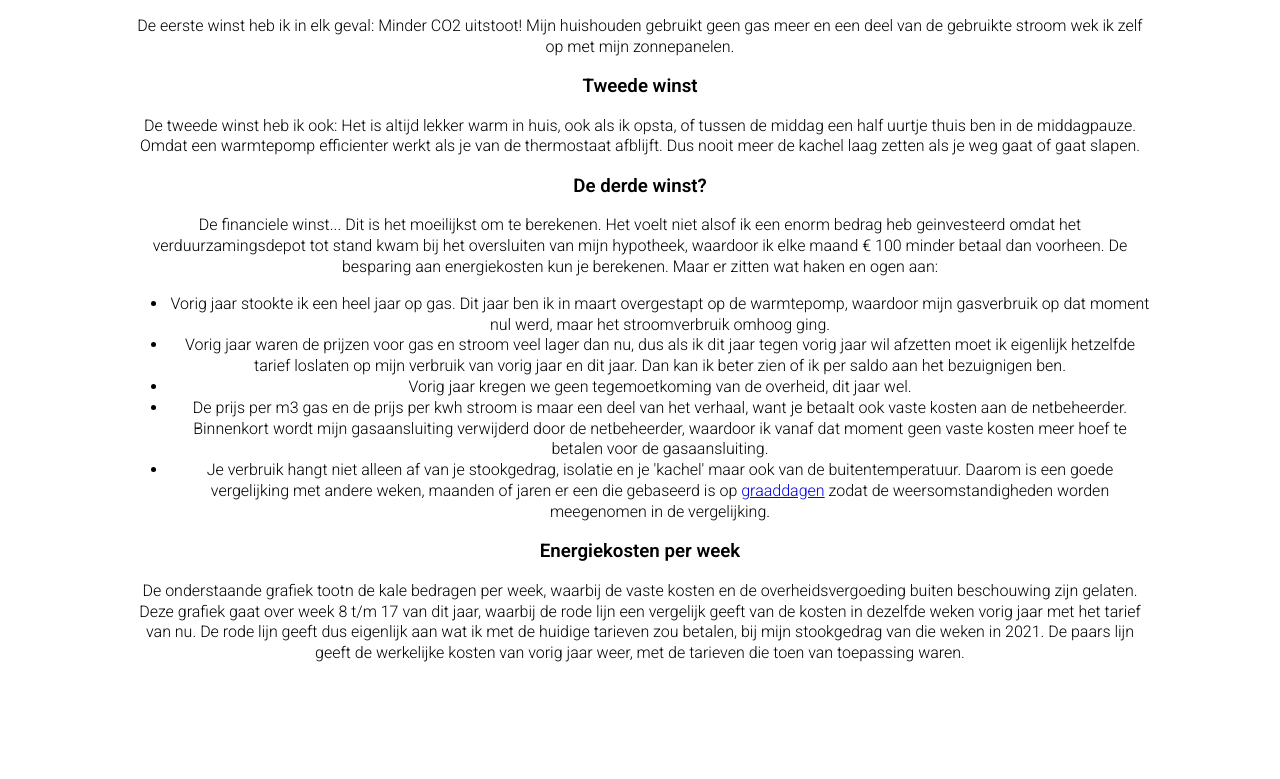
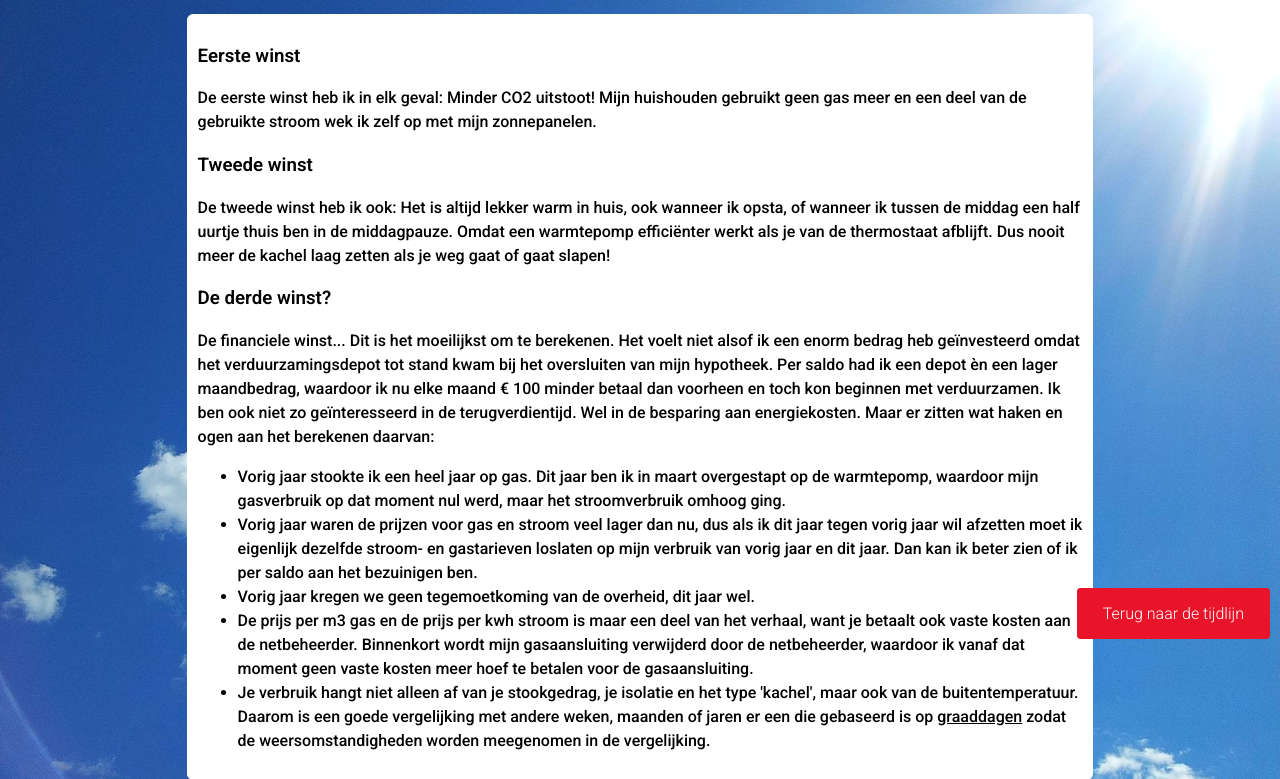
Before and after one commit to dianebk/eindopdracht, a plain HTML site: page energie.html in a window 1280 px wide. Shown: the part 145-924 px from the top of the page. Drawn offline with Linux system fonts and the light colour scheme; a script that the page names is missing; a web font is replaced by a local one.

Commit message:
timeline bijgewerkt, energie af
timeline bijgewerkt, energie af

```diff
--- a/energie.html
+++ b/energie.html
@@ -12,58 +12,75 @@
     <title>Energie</title>
 </head>
 
-<body onload="makeChart()"></body>
+<body onload="makeChart()">
+    <h1>Energieverbruik</h1>
 <div class="intro">
-    <h1>Energieverbruik</h1>
+    <div class="winst">
     <h3>Eerste winst</h3>
     <p>De eerste winst heb ik in elk geval: Minder CO2 uitstoot! Mijn huishouden gebruikt geen gas meer en een deel van
         de gebruikte stroom wek ik zelf op met mijn zonnepanelen.</p>
     <h3>Tweede winst</h3>
-    <p>De tweede winst heb ik ook: Het is altijd lekker warm in huis, ook als ik opsta, of tussen de middag een half
-        uurtje thuis ben in de middagpauze. Omdat een warmtepomp efficienter werkt als je van de thermostaat afblijft.
-        Dus nooit meer de kachel laag zetten als je weg gaat of gaat slapen. </p>
+    <p>De tweede winst heb ik ook: Het is altijd lekker warm in huis, ook wanneer ik opsta, of wanneer ik tussen de middag
+        een
+        half
+        uurtje thuis ben in de middagpauze. Omdat een warmtepomp efficiënter werkt als je van de thermostaat afblijft.
+        Dus nooit meer de kachel laag zetten als je weg gaat of gaat slapen! </p>
     <h3>De derde winst?</h3>
     <p>De financiele winst... Dit is het moeilijkst om te berekenen. Het voelt niet alsof ik een enorm bedrag heb
-        geinvesteerd omdat het verduurzamingsdepot tot stand kwam bij het oversluiten van mijn hypotheek, waardoor ik
-        elke maand &euro; 100 minder betaal dan voorheen. De besparing aan energiekosten kun je berekenen. Maar er
-        zitten wat haken en ogen aan:
+        geïnvesteerd omdat het verduurzamingsdepot tot stand kwam bij het oversluiten van mijn hypotheek. Per saldo had ik een
+        depot èn een lager maandbedrag, waardoor ik nu elke maand &euro; 100 minder betaal dan voorheen en toch kon beginnen met
+        verduurzamen. Ik ben ook niet zo geïnteresseerd in de terugverdientijd. Wel in de besparing aan energiekosten. Maar er
+        zitten
+        wat haken en ogen aan het berekenen daarvan:
     <ul>
         <li>Vorig jaar stookte ik een heel jaar op gas. Dit jaar ben ik in maart overgestapt op de warmtepomp, waardoor
             mijn gasverbruik op dat moment nul werd, maar het stroomverbruik omhoog ging.</li>
         <li>Vorig jaar waren de prijzen voor gas en stroom veel lager dan nu, dus als ik dit jaar tegen vorig jaar wil
-            afzetten moet ik eigenlijk hetzelfde tarief loslaten op mijn verbruik van vorig jaar en dit jaar. Dan kan ik
-            beter zien of ik per saldo aan het bezuignigen ben.</li>
+            afzetten moet ik eigenlijk dezelfde stroom- en gastarieven loslaten op mijn verbruik van vorig jaar en dit jaar. Dan kan
+            ik
+            beter zien of ik per saldo aan het bezuinigen ben.</li>
         <li>Vorig jaar kregen we geen tegemoetkoming van de overheid, dit jaar wel.</li>
         <li>De prijs per m3 gas en de prijs per kwh stroom is maar een deel van het verhaal, want je betaalt ook vaste
             kosten aan de netbeheerder. Binnenkort wordt mijn gasaansluiting verwijderd door de netbeheerder, waardoor
             ik vanaf dat moment geen vaste kosten meer hoef te betalen voor de gasaansluiting.</li>
-        <li>Je verbruik hangt niet alleen af van je stookgedrag, isolatie en je 'kachel' maar ook van de
+        <li>Je verbruik hangt niet alleen af van je stookgedrag, je isolatie en het type 'kachel', maar ook van de
             buitentemperatuur. Daarom is een goede vergelijking met andere weken, maanden of jaren er een die gebaseerd
             is op <a href="https://www.gashelder.nl/bijlagen/wat-zijn-graaddagen/" target="_blank">graaddagen</a> zodat
             de weersomstandigheden worden meegenomen in de vergelijking. </li>
     </ul>
     </p>
+</div>
+</div>
+
     <div class="toelichtingchart">
         <h3>Energiekosten per week</h3>
-        <p>De onderstaande grafiek tootn de kale bedragen per week, waarbij de vaste kosten en de
-            overheidsvergoeding buiten beschouwing zijn gelaten. Deze grafiek gaat over week 8 t/m 17 van dit jaar,
-            waarbij de rode lijn een vergelijk geeft van de kosten in dezelfde weken vorig jaar met het tarief van nu.
+        <p>De onderstaande grafiek toont de kale bedragen per week, waarbij de vaste kosten en de
+            overheidsvergoeding buiten beschouwing zijn gelaten. Deze grafiek gaat over week 8 t/m 17 van dit jaar en vorig
+            jaar,
+            waarbij de rode lijn een vergelijking biedt van de kosten in dezelfde periode vorig jaar met het tarief van nu.
             De rode lijn geeft dus eigenlijk aan wat ik met de huidige tarieven zou betalen, bij mijn stookgedrag van
-            die weken in 2021. De paars lijn geeft de werkelijke kosten van vorig jaar weer, met de tarieven die toen
+            dezelfde periode in 2021. De paars lijn geeft de werkelijke kosten van vorig jaar weer, met de tarieven die toen
             van toepassing waren. </p>
-    </div>
+            <p>Zoals je ziet valt er voorlopig nog niet echt een trend te bespeuren. De ene week zijn mijn energiekosten hoger dan
+                vorig jaar, de andere week veel lager. Dat kan voor een groot deel te maken hebben met de weersomstandigheden in
+                dezelfde periode
+                vorig jaar, wat je dus alleen kunt ondervangen door met de voornoemde graaddagen te rekenen. Verder is de warmtepomp
+                pas na de winter (in week 11) geïnstalleerd, waardoor het eigenlijk pas na aankomende winter interessant zal zijn om
+                cijfers en
+                grafieken te bekijken.</p>
+
+            <div id="chartContainer"></div>
 </div>
-<div id="chartContainer" style="height: 600px; width: 100%;">
-</div>
-
-<div>
-    <table>
-        <tbody>
+<!-- <div id="wekentabel">
+    <table id="weeknummers">
+        <thead>
             <tr>
-                <th>Week nr</th>
+                <th>Week<br>nr</th>
                 <th>2021</th>
                 <th>2022</th>
             </tr>
+        </thead>
+        <tbody></tbody>
             <tr>
                 <td>8</td>
                 <td>22-02-2021 tot 28-02-2021</td>
@@ -124,8 +141,10 @@
             </tr>
         </tbody>
     </table>
+</div> -->
+<div id="terug">
+    <a class="terug-btn" href="timeline.html#anchor-energie">Terug naar de tijdlijn</a>
 </div>
-
 </body>
 
 
--- a/scripts/energie.js
+++ b/scripts/energie.js
@@ -1,4 +1,3 @@
-
 function makeChart() {
     var chart = new CanvasJS.Chart("chartContainer", {
         animationEnabled: true,
@@ -91,26 +90,26 @@ function makeChart() {
             {
                 type: "line",
                 showInLegend: true,
-                name: "totaalbedrag 2021 (tarief '22)",
-                color: "#FF0000",
+                name: "totaalbedrag 2021 (tarieven '21)",
+                color: "#9933FF",
                 dataPoints: [
-                    { y: 4.70, x: 17 },
-                    { y: 44.07, x: 16 },
-                    { y: 8.26, x: 15 },
-                    { y: 35.52, x: 14 },
-                    { y: 12.47, x: 13 },
-                    { y: 21.35, x: 12 },
-                    { y: 43.37, x: 11 },
-                    { y: 40.42, x: 10 },
-                    { y: 21.12, x: 9 },
-                    { y: 35.71, x: 8 }
+                    { y: 2.86, x: 17 },
+                    { y: 24.32, x: 16 },
+                    { y: 4.85, x: 15 },
+                    { y: 19.82, x: 14 },
+                    { y: 7.04, x: 13 },
+                    { y: 12.05, x: 12 },
+                    { y: 24.23, x: 11 },
+                    { y: 22.54, x: 10 },
+                    { y: 11.93, x: 9 },
+                    { y: 20.03, x: 8 }
                 ]
             },
             {
                 type: "line",
                 showInLegend: true,
-                name: "totaalbedrag 2021 (tarief '21)",
-                color: "#9933FF",
+                name: "totaalbedrag 2021 (tarieven '22)",
+                color: "#FF0000",
                 dataPoints: [
                     { y: 4.70, x: 17 },
                     { y: 44.07, x: 16 },
--- a/styles/energie.css
+++ b/styles/energie.css
@@ -1,4 +1,110 @@
-#chartDiv {
+html {
+    background: url(../images/blue-sky.jpg) no-repeat top right fixed;
+    -webkit-background-size: cover;
+    -moz-background-size: cover;
+    -o-background-size: cover;
+    background-size: cover;
+}
+
+body {
+    display: flex;
+    flex-direction: column;
+    flex-wrap: wrap;
+}
+
+body h1 {
+    color: white;
+    font-size: 3.2rem;
+    margin: 70px 0 20px 0;
+}
+
+.intro,
+.toelichtingchart {
+    background-color: white;
+    max-width: 70%;
+    text-align: left;
+    border: 1px solid white;
+    border-radius: 6px;
+    padding: 10px 10px;
+    margin: 40px;
+    line-height: 1.5rem;
+    font-weight: 500;
+}
+
+.intro a:link {
+    color: black;
+    text-decoration: underline;
+}
+
+.intro a:visited {
+    color: black;
+    text-decoration: underline;
+}
+
+.intro a:hover {
+    color: black;
+    text-decoration: underline;
+}
+
+.toelichtingchart {
+    margin-bottom: 100px;
+}
+
+#chartContainer {
+    width: 95%;
+    height: 450px;
+    margin-bottom: 40px;
+}
+
+.canvasjs-chart-container {
+    top: 0;
+    left: 0;
+}
+
+.canvasjs-chart-canvas {
+    border: 10px solid white;
+    border-radius: 6px;
+}
+
+/* #wekentabel {
+    font-size: 0.5rem;
+    line-height: 0.7rem;
+    background-color: white;
+    border: 2px solid white;
+    border-radius: 6px;
+}
+
+thead,
+tbody {
+    border: 4px solid white;
+    border-radius: 6px;
+}
+
+#weeknummers {
+    font-family: Arial, Helvetica, sans-serif;
+    border-collapse: collapse;
     width: 100%;
-    height: 500px;
 }
+
+#weeknummers td,
+#weeknummers th {
+    border: 1px solid #ddd;
+    padding: 8px;
+    text-align: center;
+}
+
+#weeknummers tr:nth-child(even) {
+    background-color: #f2f2f2;
+}
+
+#weeknummers tr:hover {
+    background-color: #ddd;
+}
+
+#weeknummers th {
+    padding: 12px 5px 12px 5px;
+    text-align: center;
+    background-color: #04AA6D;
+    color: white;
+}
+*/
```
Also changed, not shown: timeline.html (+4 -4 lines), images/blue-sky.jpg (added), niet nodig/data/energie.csv (renamed from data/energie.csv), 3 other files.
